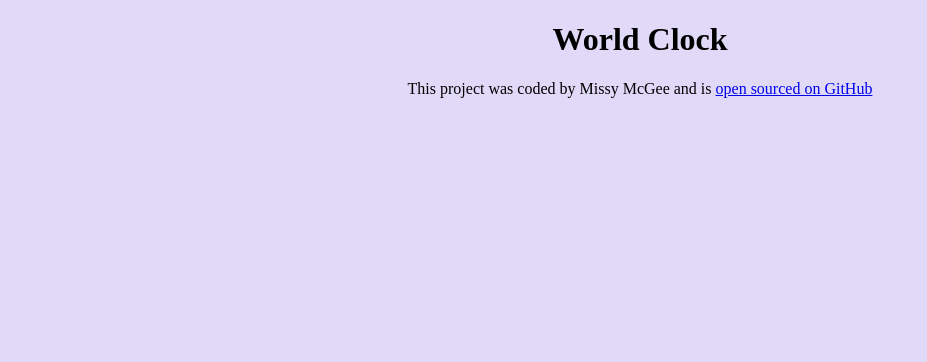
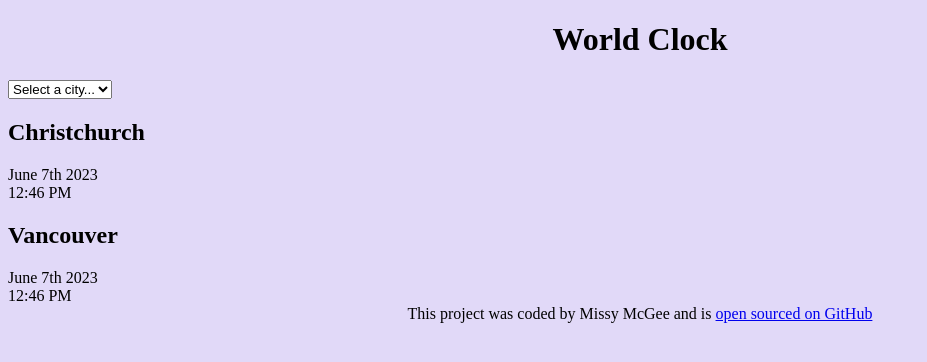
Before and after one commit to MissyMcGee1/world-clock, a plain HTML site: page index.html in a window 1280 px wide. Shown: the whole page, without its empty margins (0-927 px from the left). Drawn offline with Linux system fonts and the light colour scheme.

Commit message:
Created basic html layout

```diff
--- a/index.html
+++ b/index.html
@@ -8,7 +8,28 @@
     <title>World Clock - Missy McGee</title>
   </head>
   <body>
-    <h1>World Clock</h1>
+    <div class="container">
+      <h1>World Clock</h1>
+      <select name="" id="">
+        <option value="">Select a city...</option>
+        <option value="">Rome</option>
+        <option value="">Paris</option>
+        <option value="">Toronto</option>
+        <option value="">Brisbane</option>
+      </select>
+
+      <div class="city">
+        <h2>Christchurch</h2>
+        <div class="date">June 7th 2023</div>
+        <div class="time">12:46 PM</div>
+      </div>
+
+      <div class="city">
+        <h2>Vancouver</h2>
+        <div class="date">June 7th 2023</div>
+        <div class="time">12:46 PM</div>
+      </div>
+    </div>
     <footer>
       This project was coded by Missy McGee and is
       <a href="https://github.com/MissyMcGee1/world-clock.git" target="_blank"
--- a/src/styles.css
+++ b/src/styles.css
@@ -1,4 +1,11 @@
 body {
-  text-align: center;
   background: #e1d9f8;
 }
+
+h1 {
+  text-align: center;
+}
+
+footer {
+  text-align: center;
+}
```
